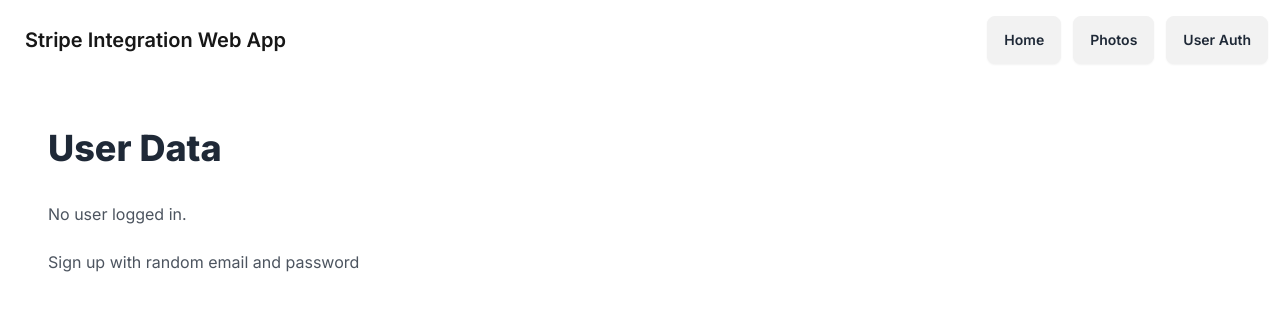
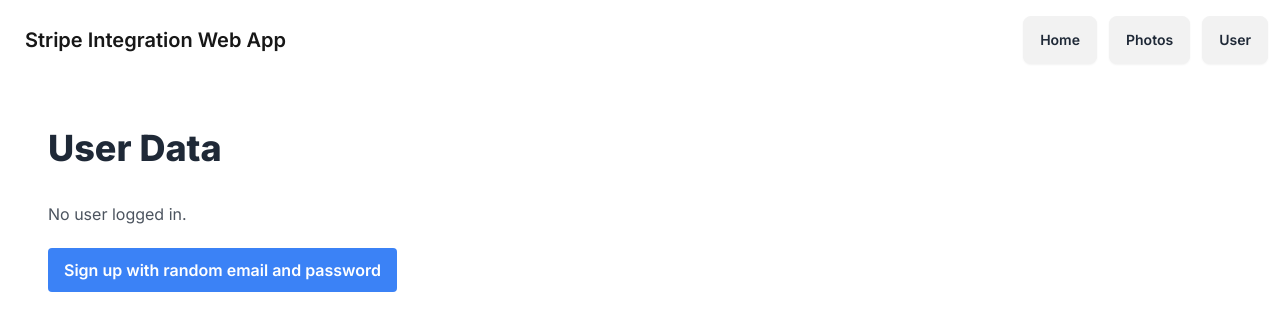
Before and after one commit to msetji/stripe-integration, a Next.js app: page /user in a window 1280 px wide. Shown: the top 330 px of the page. Built offline with nearby package versions, Linux system fonts and the light colour scheme; no server answers.

Commit message:
few minor aesthetic fixes

```diff
--- a/app/api/usage-meter/route.ts
+++ b/app/api/usage-meter/route.ts
@@ -12,7 +12,7 @@ export async function POST(request: Request) {
 
     const { data: { user }, error: userError } = await supabaseAdmin.auth.getUser(token);
     if (!user || userError) {
-      throw 'supabase auth error';
+      throw 'Must make an account first! Navigate to User page.';
     }
 
     // Check the user's active_plan status in the stripe_customers table
--- a/app/layout.tsx
+++ b/app/layout.tsx
@@ -49,7 +49,7 @@ const Navbar = () => {
           </li>
           <li>
             <Link href="/user" className="btn">
-              User Auth
+              User
             </Link>
           </li>
         </ul>
--- a/app/user/LoginForm.tsx
+++ b/app/user/LoginForm.tsx
@@ -30,8 +30,12 @@ export default function LoginForm() {
     <button
       onClick={handleSignUp}
       disabled={loading}
+      className={`px-4 py-2 text-white font-semibold rounded ${
+        loading ? "bg-blue-300" : "bg-blue-500 hover:bg-blue-600"
+      }`}
     >
       {loading ? "Signing up..." : "Sign up with random email and password"}
     </button>
   );
+
 }
```
